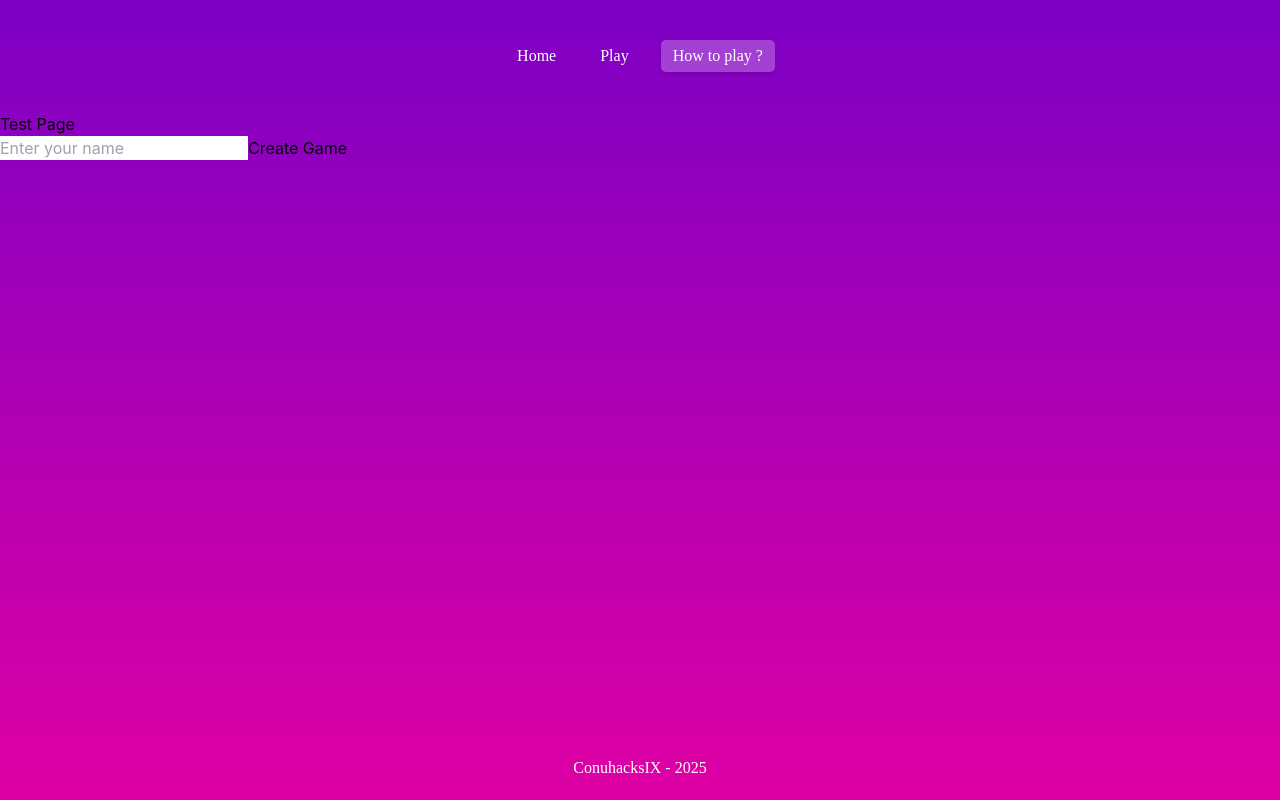
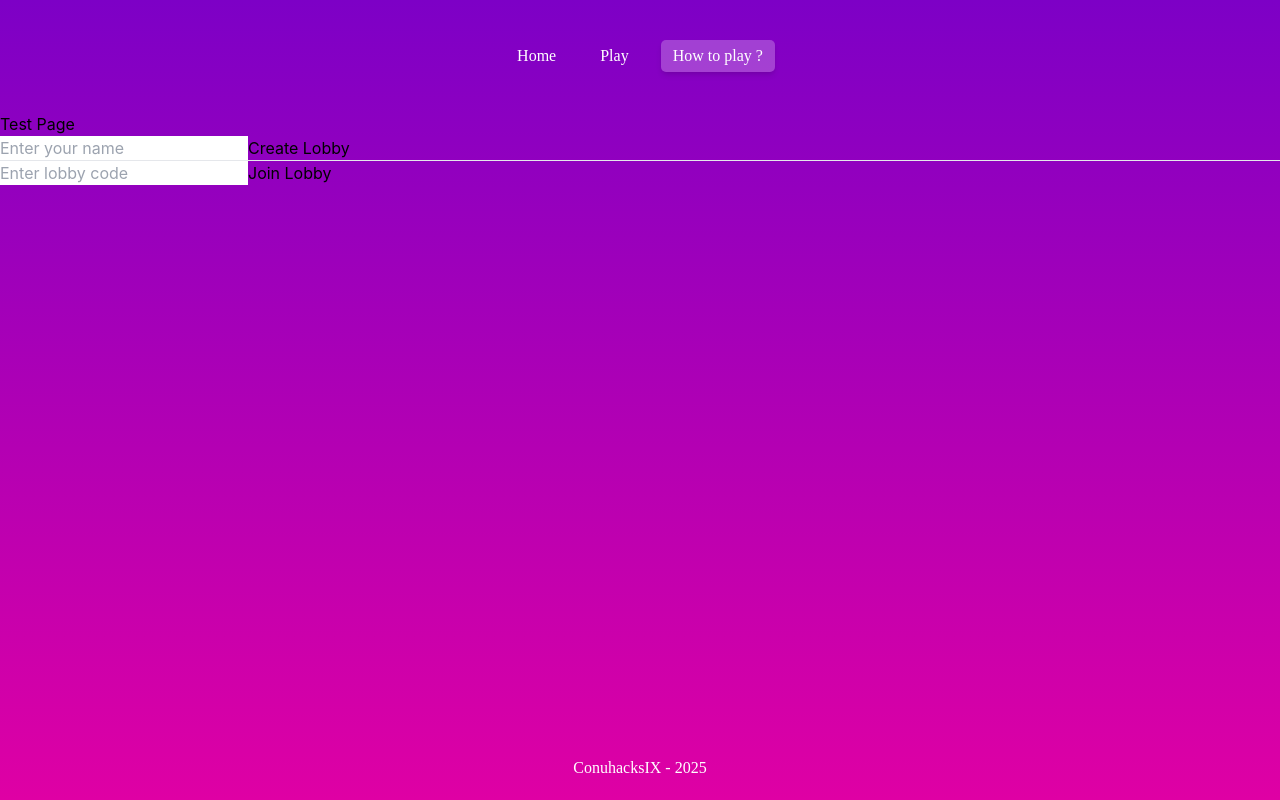
Before and after one commit to AmirDehestani/Conuhacks9, a React (Create React App) app in the folder client/: page /test in a window 1280 px wide. Built offline with nearby package versions, Linux system fonts and the light colour scheme; no server answers; a web font is replaced by a local one.

Commit message:
join lobby fixed, can now create and join a lobby

```diff
--- a/client/src/components/Test.jsx
+++ b/client/src/components/Test.jsx
@@ -1,34 +1,57 @@
-import React, { useState } from 'react'
+import React, { useState, useEffect } from 'react'
+import { useNavigate } from 'react-router-dom';
 import { io } from 'socket.io-client'
 
 const socket = io('http://localhost:5000');
 
+//import { createLobby, joinLobby } from '../services/lobbyServices';
+
 function Test() {
     const [playerName, setPlayerName] = useState('');
+    const [lobbyCode, setLobbyCode] = useState('');
+    const navigate = useNavigate();
 
-  function createGame() {
-    if (!playerName.trim()) {
-      alert("Please enter your name before creating a lobby.");
-      return;
+    function createLobby() {
+        socket.emit('createLobby', playerName.trim(), (response) => {
+            if (response.status === 'Success') {
+                console.log(`Lobby created by: ${playerName}`);
+                navigate('/lobby')
+            }
+            console.log(response.error);
+        });
     }
 
-    socket.emit('createLobby', { name: playerName });
-    console.log(`Lobby created by: ${playerName}`);
+    function joinLobby() {
+        socket.emit('joinLobby', {lobbyId: lobbyCode, playerName: playerName.trim()}, (response) => {
+            if (response.status === 'Success') {
+                console.log(`Lobby join by: ${playerName}`);
+                navigate('/lobby')
+            }
+            console.log(response.error);
+        });
       }
 
   return (
     <div>
         <h1>Test Page</h1>
-
         <input
             type="text"
             placeholder="Enter your name"
             value={playerName}
             onChange={(e) => setPlayerName(e.target.value)}
         />
-
-      <button onClick={createGame}>
-        Create Game
+        <button onClick={createLobby}>
+            Create Lobby
+        </button>
+        <hr />
+        <input
+            type="text"
+            placeholder="Enter lobby code"
+            value={lobbyCode}
+            onChange={(e) => setLobbyCode(e.target.value)}
+        />
+        <button onClick={joinLobby}>
+            Join Lobby
         </button>
     </div>
   )
--- /dev/null
+++ b/client/src/services/lobbyServices.js
@@ -0,0 +1,25 @@
+import { io } from 'socket.io-client'
+
+const socket = io('http://localhost:5000');
+
+export function createLobby(playerName) {
+    socket.emit('createLobby', playerName.trim(), (response) => {
+        if (response.status === 'Success') {
+            console.log(`Lobby created by: ${playerName}`);
+            return true;
+        }
+        console.log(response.error);
+        return false;
+    });
+  }
+
+export function joinLobby(lobbyCode, playerName) {
+    socket.emit('joinLobby', {lobbyId: lobbyCode, playerName: playerName.trim()}, (response) => {
+        if (response.status === 'Success') {
+            console.log(`Lobby join by: ${playerName}`);
+            return true;
+        }
+        console.log(response.error);
+        return false;
+    });
+  }
```
Also changed, not shown: 1 other file (tests, documents, lock files or other folders). Lines whose indentation alone changed are shown as unchanged.
